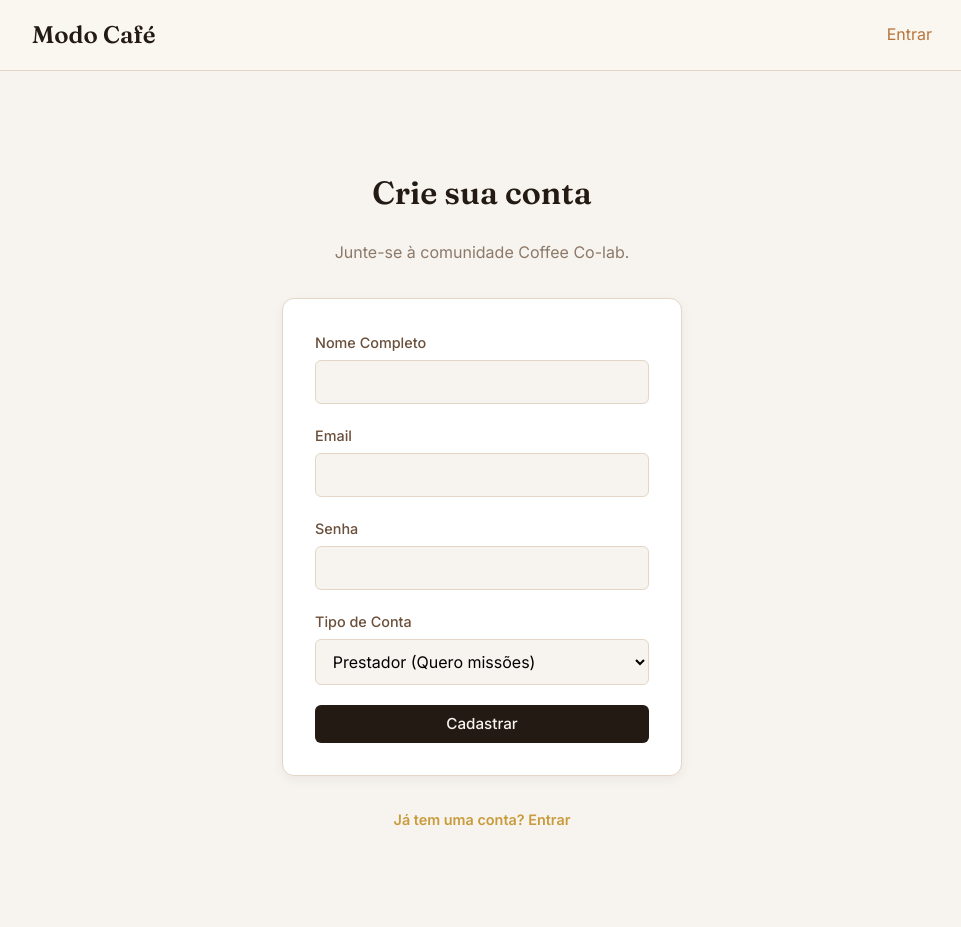
After one commit to ilaraca/coffee-colab, a FastAPI app: page /register in a window 1280 px wide. The commit adds this page. Shown: the whole page, without its empty margins (158-1119 px from the left). Run offline with FastAPI, Linux system fonts and the light colour scheme; some libraries are stand-ins or nearby versions.

Commit message:
feat(auth): implement user registration flow
- Add 'create_user' to users_repo and 'register_user' to auth_service
- Add GET/POST '/register' routes with automatic login post-signup
- Create register.html template with role selection
- Add signup link to login.html

```diff
--- a/app/repos/users_repo.py
+++ b/app/repos/users_repo.py
@@ -9,3 +9,9 @@ def get_user_by_email(db: Session, email: str) -> Optional[User]:
 
 def get_user_by_id(db: Session, user_id: uuid.UUID) -> Optional[User]:
     return db.query(User).filter(User.id == user_id).first()
+
+def create_user(db: Session, user: User) -> User:
+    db.add(user)
+    db.commit()
+    db.refresh(user)
+    return user
--- a/app/templates/login.html
+++ b/app/templates/login.html
@@ -19,6 +19,11 @@
         <button type="submit" class="btn btn-primary" style="width: 100%;">Entrar</button>
     </form>
 
+    <div style="margin-top: 1.5rem; font-size: 0.9rem;">
+        <span style="color: var(--sand);">Não tem uma conta?</span>
+        <a href="/register" style="color: var(--gold); text-decoration: none; font-weight: 600;">Cadastre-se</a>
+    </div>
+
     <div style="margin-top: 2rem; font-size: 0.8rem; color: var(--sand);">
         <p>Credenciais Demo:</p>
         <p>admin@modocafe.local / Admin123!</p>
--- /dev/null
+++ b/app/templates/register.html
@@ -0,0 +1,45 @@
+{% extends "base.html" %}
+
+{% block content %}
+<div style="max-width: 400px; margin: 4rem auto; text-align: center;">
+    <h1>Crie sua conta</h1>
+    <p style="color: var(--sand); margin-bottom: 2rem;">Junte-se à comunidade Coffee Co-lab.</p>
+
+    {% if error %}
+    <div style="color: red; margin-bottom: 1rem;">
+        {{ error }}
+    </div>
+    {% endif %}
+
+    <form method="post" action="/register" class="form-card" style="text-align: left;">
+        <div class="form-group">
+            <label for="name">Nome Completo</label>
+            <input type="text" id="name" name="name" class="form-control" required>
+        </div>
+
+        <div class="form-group">
+            <label for="email">Email</label>
+            <input type="email" id="email" name="email" class="form-control" required>
+        </div>
+
+        <div class="form-group">
+            <label for="password">Senha</label>
+            <input type="password" id="password" name="password" class="form-control" required minlength="6">
+        </div>
+
+        <div class="form-group">
+            <label for="role">Tipo de Conta</label>
+            <select id="role" name="role" class="form-control" required>
+                <option value="PROVIDER">Prestador (Quero missões)</option>
+                <option value="CAFE_ADMIN">Cafeteria (Quero cadastrar missões)</option>
+            </select>
+        </div>
+
+        <button type="submit" class="btn btn-primary" style="width: 100%;">Cadastrar</button>
+    </form>
+
+    <div style="margin-top: 1.5rem; font-size: 0.9rem;">
+        <a href="/login" style="color: var(--gold); text-decoration: none; font-weight: 600;">Já tem uma conta? Entrar</a>
+    </div>
+</div>
+{% endblock %}
--- a/app/web/routes_auth.py
+++ b/app/web/routes_auth.py
@@ -4,6 +4,7 @@ from fastapi.templating import Jinja2Templates
 from sqlalchemy.orm import Session
 from app.core.db import get_db
 from app.services.auth_service import AuthService
+from app.models.user import UserRole
 
 router = APIRouter()
 templates = Jinja2Templates(directory="app/templates")
@@ -38,6 +39,41 @@ async def login(
     else:
         return RedirectResponse(url="/provider", status_code=status.HTTP_303_SEE_OTHER)
 
+@router.get("/register", response_class=HTMLResponse)
+async def register_page(request: Request):
+    return templates.TemplateResponse("register.html", {"request": request})
+
+@router.post("/register")
+async def register(
+    request: Request,
+    name: str = Form(...),
+    email: str = Form(...),
+    password: str = Form(...),
+    role: str = Form(...),
+    db: Session = Depends(get_db)
+):
+    auth_service = AuthService(db)
+
+    try:
+        user_role = UserRole(role)
+        new_user = auth_service.register_user(name=name, email=email, password=password, role=user_role)
+
+        # Log the user in
+        request.session["user_id"] = str(new_user.id)
+        request.session["role"] = new_user.role.value
+        request.session["name"] = new_user.name
+
+        if new_user.role.value == "CAFE_ADMIN":
+            return RedirectResponse(url="/cafe", status_code=status.HTTP_303_SEE_OTHER)
+        else:
+            return RedirectResponse(url="/provider", status_code=status.HTTP_303_SEE_OTHER)
+
+    except ValueError as e:
+        return templates.TemplateResponse("register.html", {
+            "request": request,
+            "error": str(e)
+        }, status_code=status.HTTP_400_BAD_REQUEST)
+
 @router.post("/logout")
 async def logout(request: Request):
     request.session.clear()
```
Also changed, not shown: app/services/auth_service.py (+16 -2 lines).
